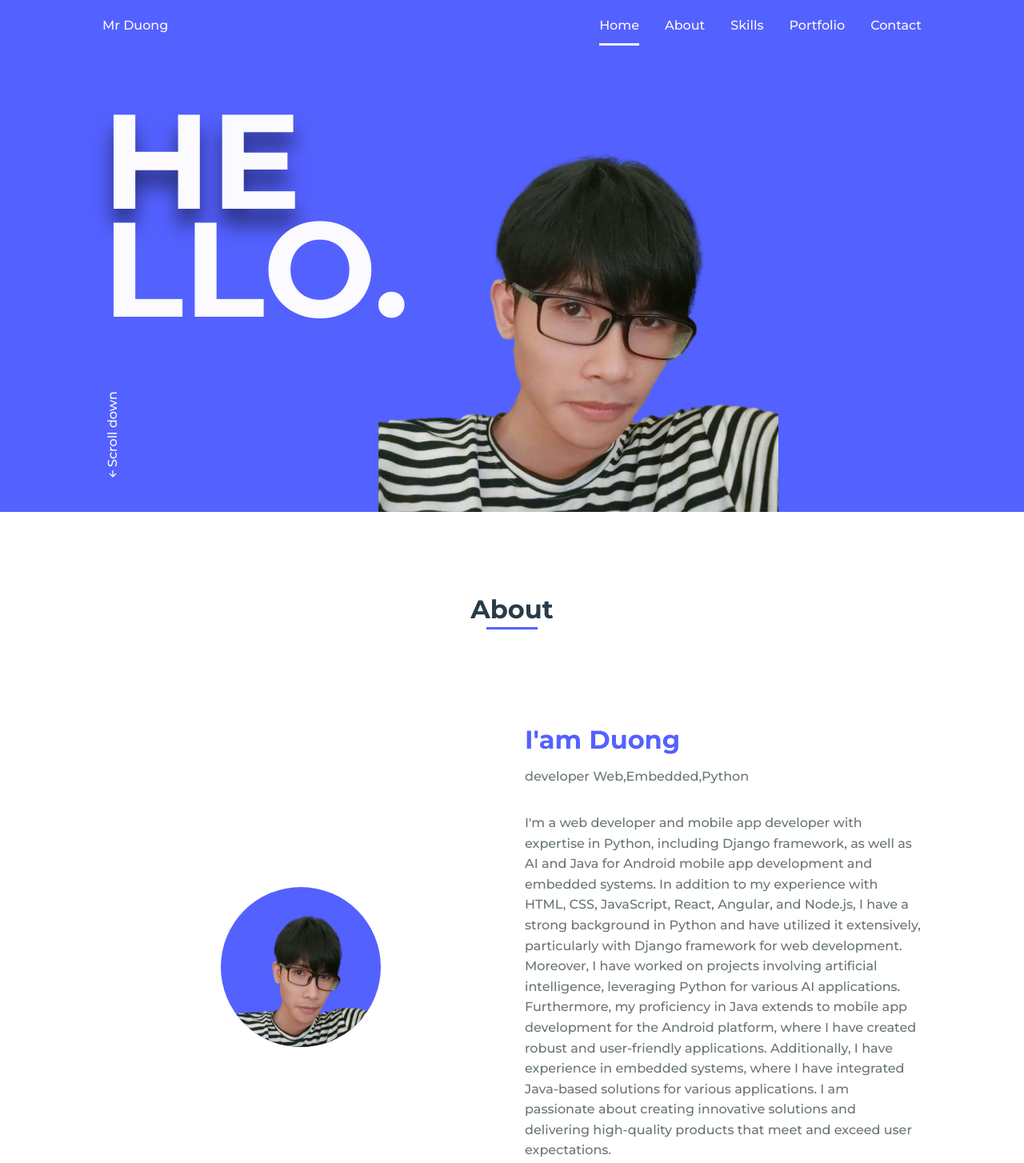
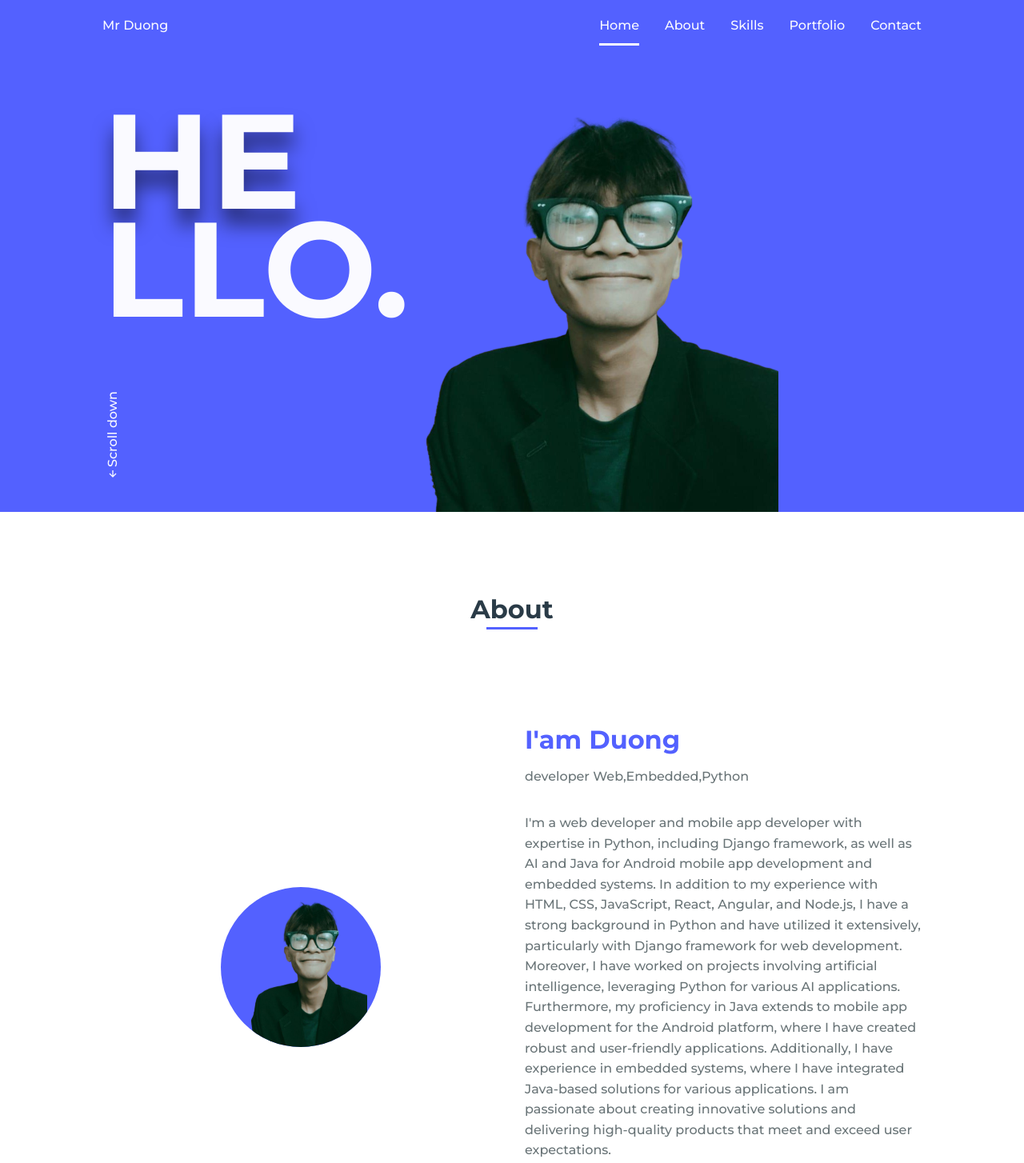
Before and after one commit to vud50055/Portfolio, a plain HTML site: page index.html in a window 1280 px wide. Shown: the top 1454 px of the page at 80% size. Drawn offline with nearby package versions, Linux system fonts and the light colour scheme.

Commit message:
duongkkkkk

```diff
--- a/index.html
+++ b/index.html
@@ -46,7 +46,7 @@
                         <a href="#about" class="home__scroll-link"><i class='bx bx-up-arrow-alt' ></i>Scroll down</a>
                     </div>
 
-                    <img src="assets/img/428198424_1417581349126932_3548170762246570299_n_preview_rev_1.png" alt="" class="home__img">
+                    <img src="assets/img/395149368_1357907631760971_5886543071450814731_n_preview_rev_1.png" alt="" class="home__img">
                 </div>
             </section>
 
@@ -56,7 +56,7 @@
 
                 <div class="about__container bd-grid">
                     <div class="about__img">
-                        <img src="assets/img/428198424_1417581349126932_3548170762246570299_n_preview_rev_1.png" alt="">
+                        <img src="assets/img/395149368_1357907631760971_5886543071450814731_n_preview_rev_1.png" alt="">
                     </div>
 
                     <div>
```
